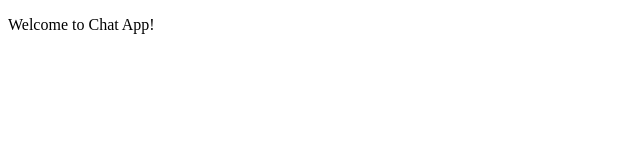
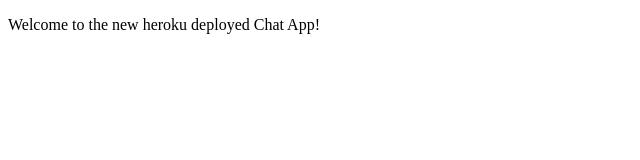
Before and after one commit to HarplingeTom/udemy-chat-app, a website: page public/index.html in a window 1280 px wide. Shown: the whole page, without its empty margins (0-640 px from the left). Drawn offline with Linux system fonts and the light colour scheme.

Commit message:
minor change, heroku deployment test

```diff
--- a/public/index.html
+++ b/public/index.html
@@ -7,6 +7,6 @@
   <title>node-chat-app</title>
 </head>
 <body>
-<p>Welcome to Chat App!</p>
+<p>Welcome to the new heroku deployed Chat App!</p>
 </body>
 </html>
```
